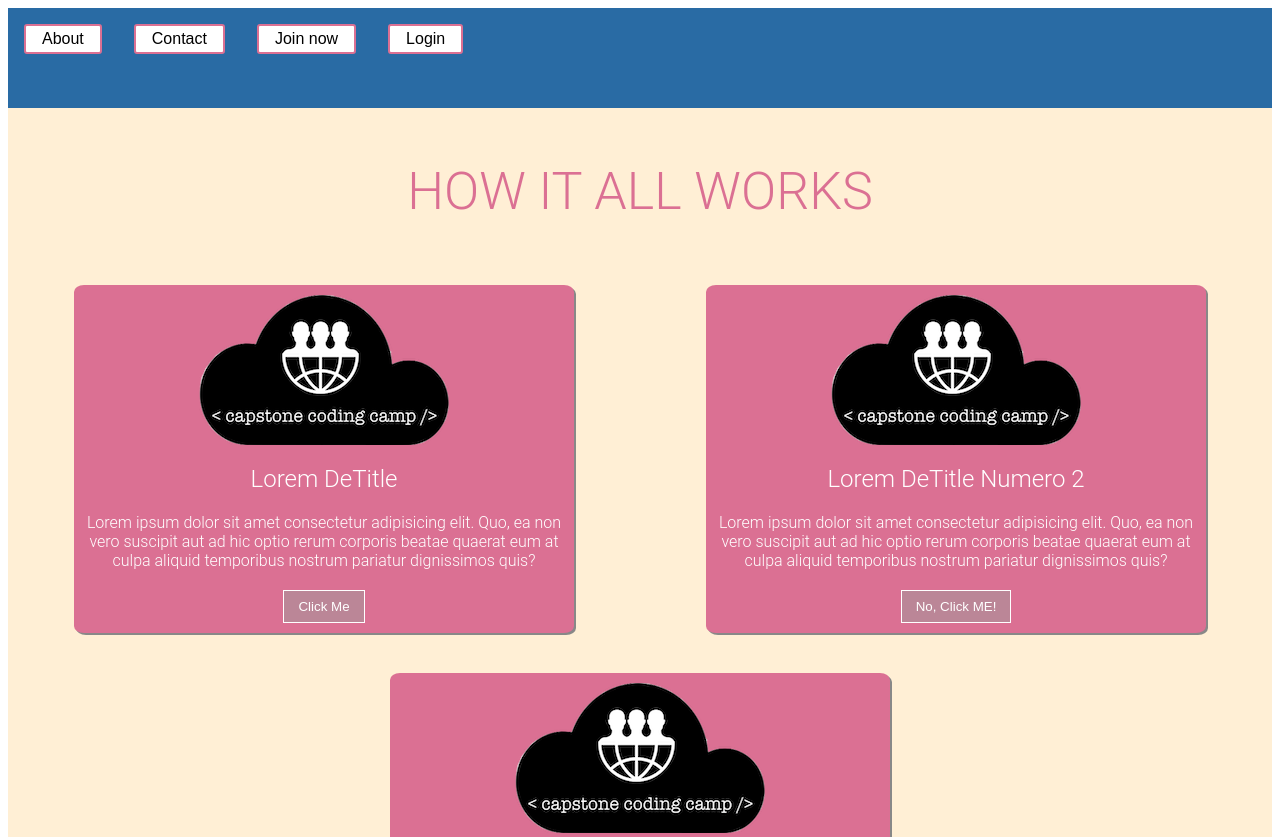
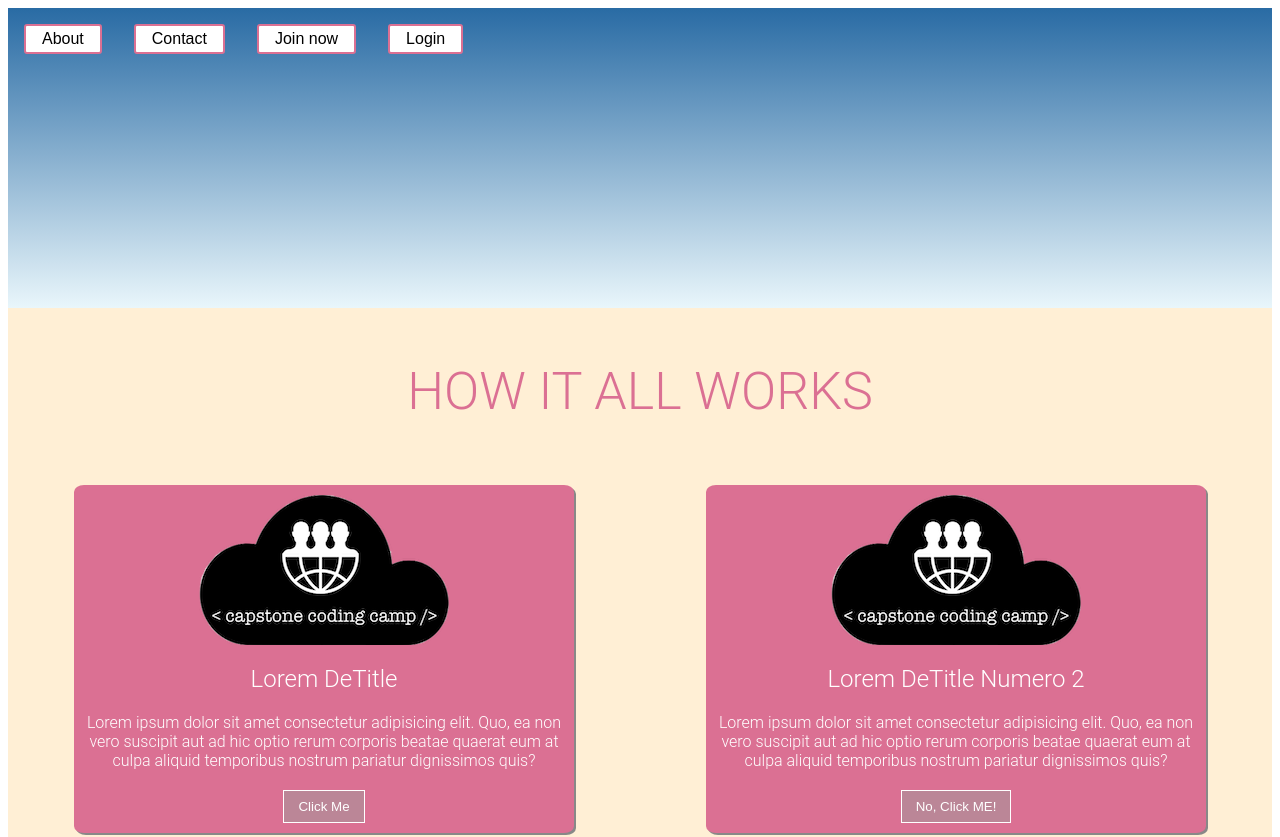
Before and after one commit to reevesglobal/capstone-coding-camp, a React (Create React App) app in the folder client/: page / in a window 1280 px wide. Shown: the top 837 px of the page. Built offline with nearby package versions, Linux system fonts and the light colour scheme.

Commit message:
Added background to container instead of component

```diff
--- a/client/src/components/Navigation.jsx
+++ b/client/src/components/Navigation.jsx
@@ -2,19 +2,16 @@ import React from 'react';
 import styled from 'styled-components';
 import Button from '../styles/Button';
 
-const NavBackground = styled.div`
-    height: 100px;
-    background-color: #296ba4;
-`;
+
 
 const Navigation = (props) => {
     return(
-        <NavBackground>
+        <div>
             <Button text="About" />
             <Button text="Contact" />
             <Button text={`Join now`} />
             <Button text="Login" />
-        </NavBackground>
+        </div>
     );
 }
 
--- a/client/src/containers/JumboNavContainer.jsx
+++ b/client/src/containers/JumboNavContainer.jsx
@@ -1,10 +1,17 @@
 import React from "react";
+import styled from "styled-components";
+
+const  ContainerBackground = styled.div`
+    height: 300px;
+    background-image: linear-gradient(#296ba4, #e9f6fb);
+
+`
 
 const JumboNavContainer = (props) => {
     return (
-        <div>
+        <ContainerBackground>
           {props.children}
-        </div>
+        </ContainerBackground>
     );
 }
 
```
